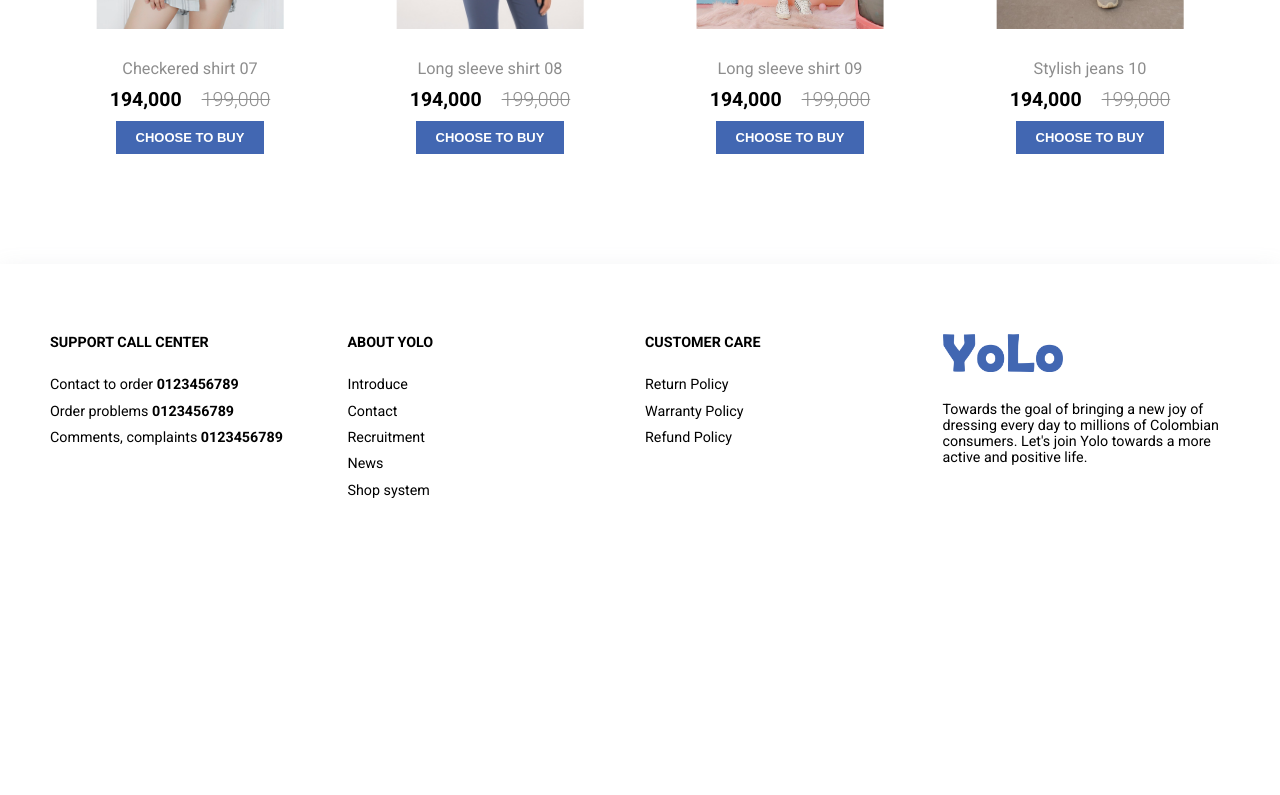
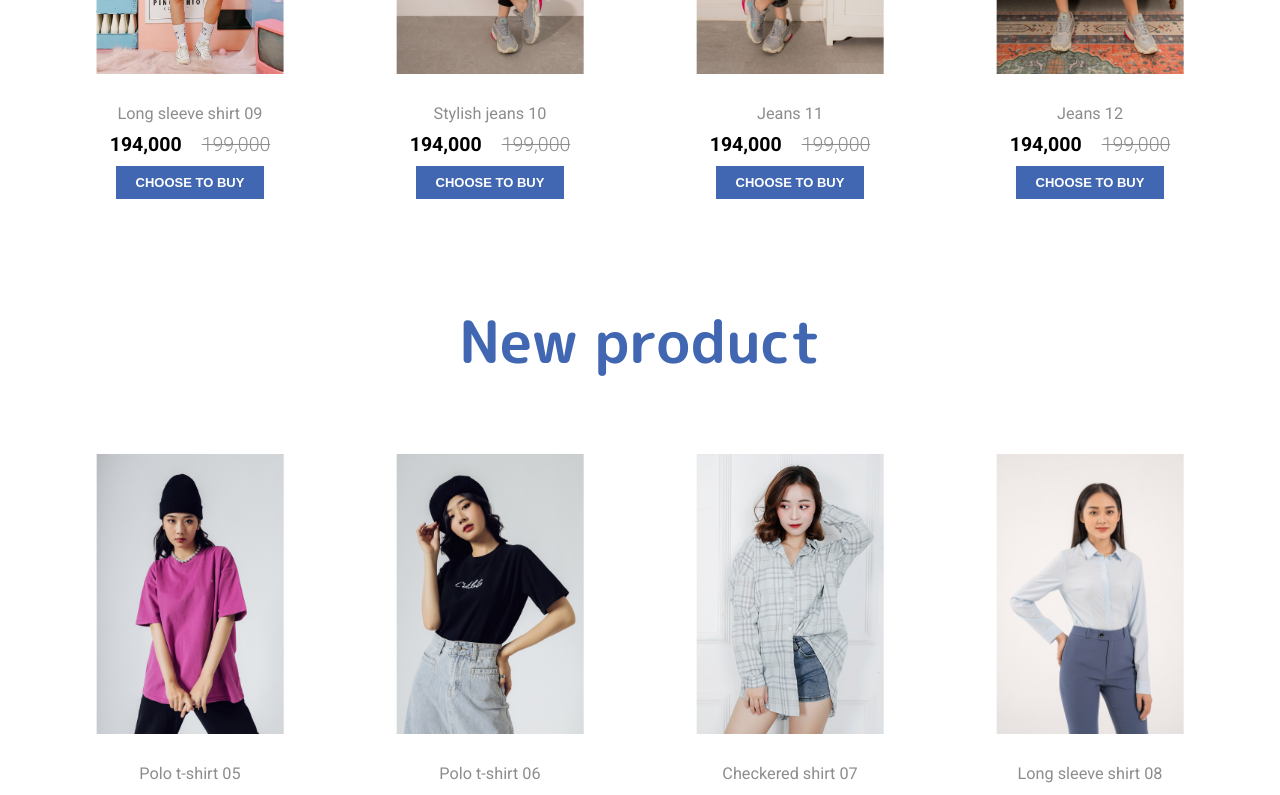
Before and after one commit to repleyva/ecommerce-app, a React (Create React App) app: page / in a window 1280 px wide. Shown: the part 1380-2175 px from the top of the page. Before the commit the page ends 1958 px from the top, so only its background shows below. Built offline with nearby package versions, Linux system fonts and the light colour scheme.

Commit message:
terminando home page

```diff
--- a/src/app.scss
+++ b/src/app.scss
@@ -29,6 +29,10 @@ body {
 
 ul {
   list-style-type: none;
+}
+
+img {
+	max-width: 100%;
 }
 
 a {
--- a/src/components/ProductCart.js
+++ b/src/components/ProductCard.js
@@ -3,7 +3,7 @@ import { Link } from "react-router-dom";
 import numberWithCommas from "../utils/numberWithCommas";
 import Button from "./Button";
 
-const ProductCart = (props) => {
+const ProductCard = (props) => {
   return (
     <div className="product-card">
       <Link to={`/catalog/${props.slug}`}>
@@ -28,4 +28,4 @@ const ProductCart = (props) => {
   );
 };
 
-export default ProductCart;
+export default ProductCard;
--- a/src/pages/Home.js
+++ b/src/pages/Home.js
@@ -6,8 +6,9 @@ import Grid from "../components/Grid";
 import Helmet from "../components/Helmet";
 import HeroSlider from "../components/HeroSlider";
 import PolicyCard from "../components/PolicyCard";
-import ProductCart from "../components/ProductCart";
+import ProductCard from "../components/ProductCard";
 import Section, { SectionBody, SectionTitle } from "../components/Section";
+import banner from "../assets/images/banner.png";
 
 const Home = () => {
   return (
@@ -41,7 +42,51 @@ const Home = () => {
         <SectionBody>
           <Grid col={4} mdCol={2} smCol={1} gap={20}>
             {productData.getProducts(4).map((item, index) => (
-              <ProductCart
+              <ProductCard
+                key={index}
+                img01={item.image01}
+                img02={item.image02}
+                name={item.title}
+                price={Number(item.price)}
+                slug={item.slug}
+              />
+            ))}
+          </Grid>
+        </SectionBody>
+      </Section>
+      {/* new arrival section */}
+      <Section>
+        <SectionTitle>New product</SectionTitle>
+        <SectionBody>
+          <Grid col={4} mdCol={2} smCol={1} gap={20}>
+            {productData.getProducts(8).map((item, index) => (
+              <ProductCard
+                key={index}
+                img01={item.image01}
+                img02={item.image02}
+                name={item.title}
+                price={Number(item.price)}
+                slug={item.slug}
+              />
+            ))}
+          </Grid>
+        </SectionBody>
+      </Section>
+      {/* banner */}
+      <Section>
+        <SectionBody>
+          <Link to="/catalog">
+            <img src={banner} alt="" />
+          </Link>
+        </SectionBody>
+      </Section>
+      {/* popular product section */}
+      <Section>
+        <SectionTitle>Popular</SectionTitle>
+        <SectionBody>
+          <Grid col={4} mdCol={2} smCol={1} gap={20}>
+            {productData.getProducts(12).map((item, index) => (
+              <ProductCard
                 key={index}
                 img01={item.image01}
                 img02={item.image02}
--- a/src/sass/components/_section.scss
+++ b/src/sass/components/_section.scss
@@ -6,8 +6,13 @@
   }
 
   &__title {
-    font-size: 2rem;
-    text-transform: capitalize;
-    text-align: center;
+    font-family: "M PLUS Rounded 1c", sans-serif;
+    font-weight: 600;
+    font-size: 4.5rem;
+    line-height: 5rem;
+    overflow: hidden;
+		text-align: center;
+		color: $main-color;
+		padding-bottom: 10px;
   }
 }
```
